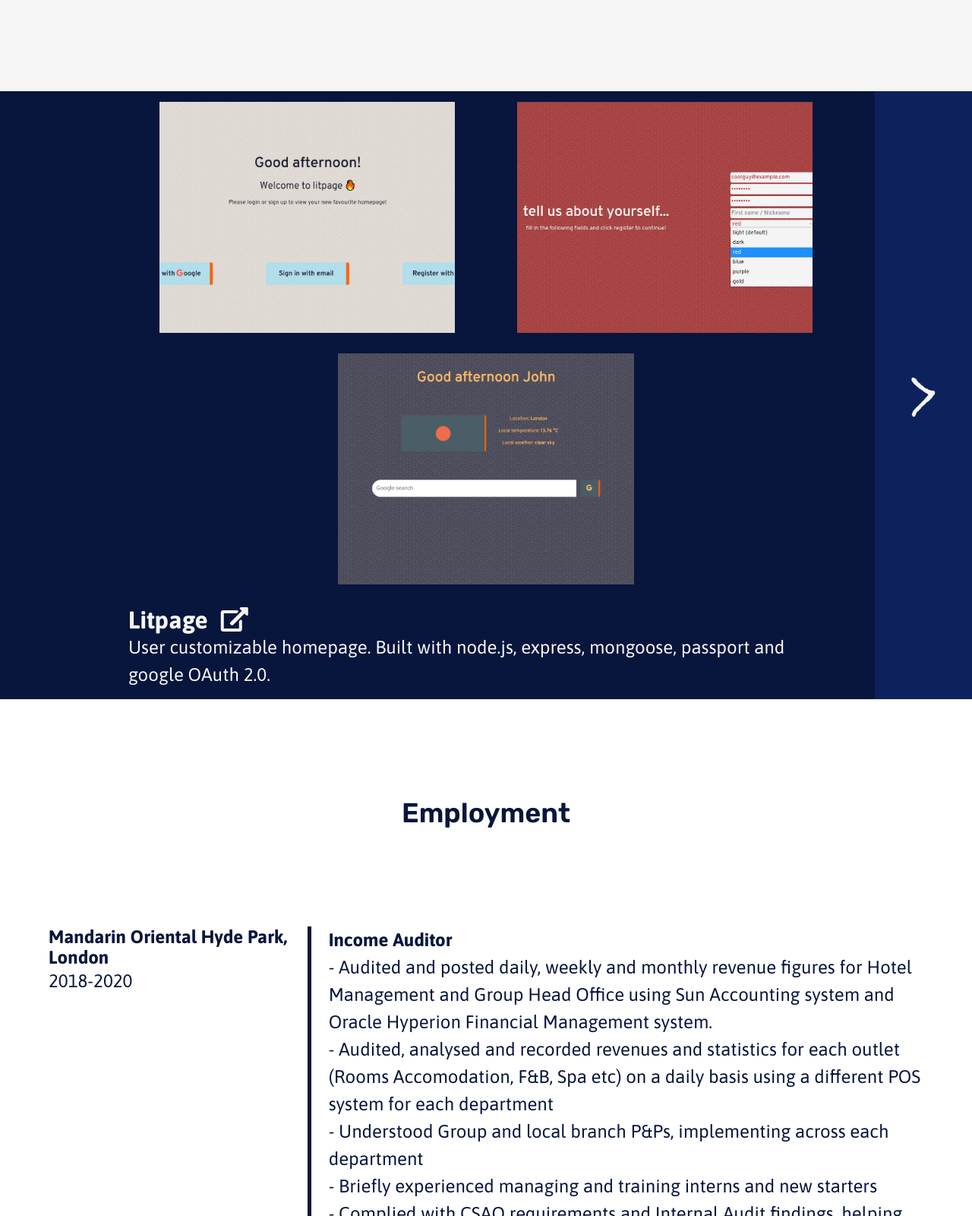
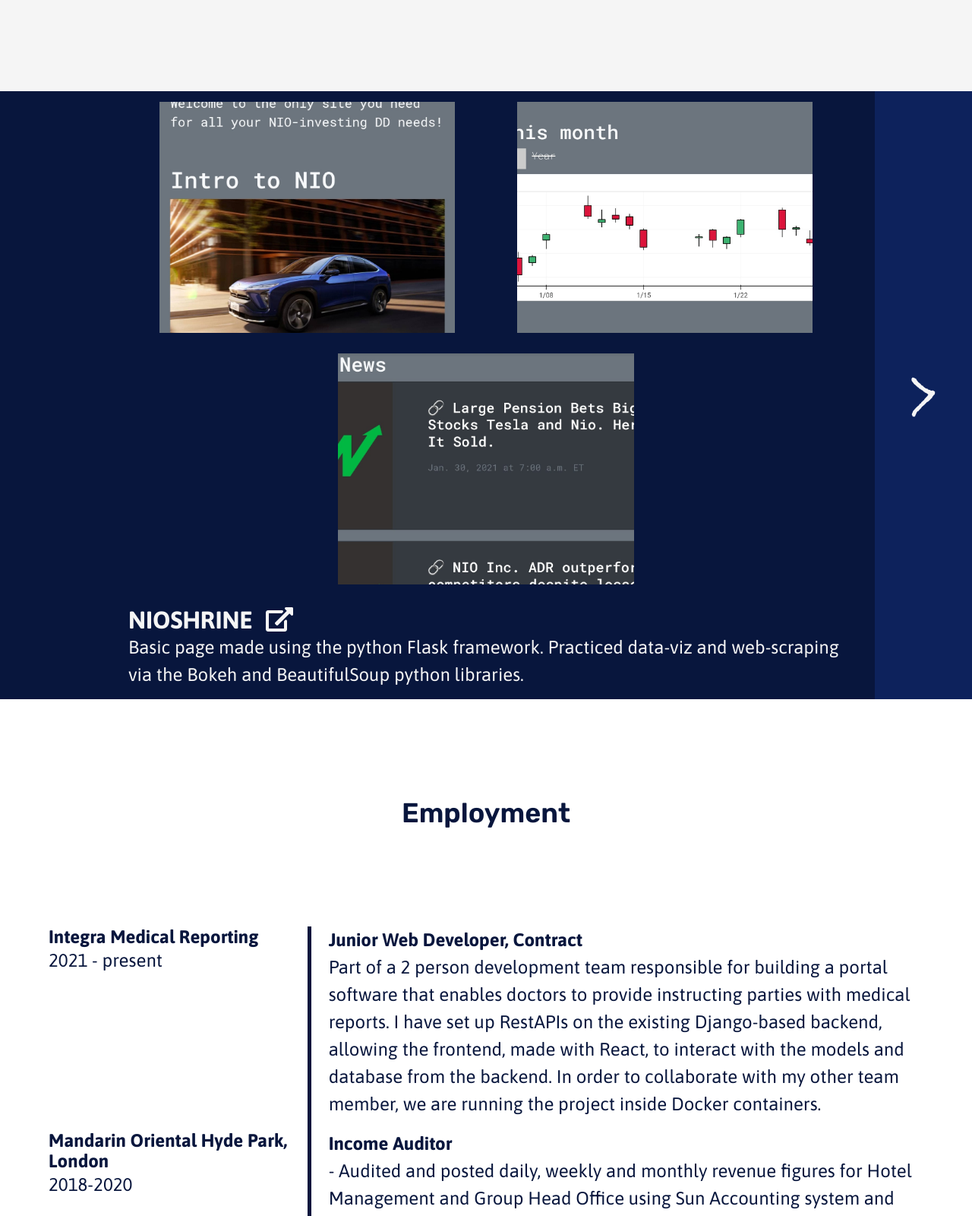
Before and after one commit to blaizeus/Personal-Site, a plain HTML site: page index.html in a window 1280 px wide. Shown: the part 1480-3080 px from the top of the page at 76% size. Drawn offline with Linux system fonts and the light colour scheme.

Commit message:
add new project and update about, exp and skills

```diff
--- a/index.html
+++ b/index.html
@@ -50,7 +50,7 @@
     <img class="img-bv" src="images/blaise.jpg" alt="blaizu">
       <div class="profile">
         <h1>About Me</h1>
-        <p>I am an Economics & Finance graduate from the University of York with a year and a half of experience working as an Income Auditor. More recently, I have learnt full stack web-development and am currently learning Python and French! I am looking for junior roles in web-development whilst also interested in broader software development, freelancing and finance.</p>
+        <p>I am an Economics & Finance graduate from the University of York with a year and a half of experience working as an Income Auditor. More recently, I have learnt full stack web-development and am currently working for a freelance client, using Python, Django, React and Docker amongst other technologies. I am looking to continue learning as much as possible and so, am interested in any junior web-development roles or freelance opportunities.</p>
         <p><strong>Name:</strong> Blaise Vellozzo</p>
         <p><strong>Location:</strong> United Kingdom</p>
         <p><strong>Age:</strong> 24</p>
@@ -64,6 +64,15 @@
       <h1>Projects</h1>
     </div>
     <div class="carousel-slide current-slide">
+      <img class="carousel-img-3" src="images/nio1.jpg" alt="nioshrin">
+      <img class="carousel-img-3" src="images/nio2.jpg" alt="nioshrine">
+      <img class="carousel-img-3" src="images/nio3.jpg" alt="nioshrine">
+      <div class="slide-info">
+        <h3><a href="https://nioshrine.herokuapp.com/">NIOSHRINE  <i class="fas fa-external-link-alt"></i></a></h3>
+        <p>Basic page made using the python Flask framework. Practiced data-viz and web-scraping via the Bokeh and BeautifulSoup python libraries.</p>
+      </div>
+    </div>
+    <div class="carousel-slide">
       <img class="carousel-img-3" src="images/lit-login.JPG" alt="litpage">
       <img class="carousel-img-3" src="images/lit-reg.JPG" alt="litpage">
       <img class="carousel-img-3" src="images/lit-home.JPG" alt="litpage">
@@ -111,8 +120,22 @@
 
 
 <section id="experience">
+
   <div class="container">
     <h1>Employment</h1>
+    <div class="card">
+      <div class="employer">
+        <h2>Integra Medical Reporting</h2>
+        <p>2021 - present</p>
+      </div>
+      <div class="position">
+        <p>
+          <strong>Junior Web Developer, Contract</strong>
+          <br>
+          Part of a 2 person development team responsible for building a portal software that enables doctors to provide instructing parties with medical reports. I have set up RestAPIs on the existing Django-based backend, allowing the frontend, made with React, to interact with the models and database from the backend. In order to collaborate with my other team member, we are running the project inside Docker containers.
+        </p>
+      </div>
+    </div>
     <div class="card">
       <div class="employer">
         <h2>Mandarin Oriental Hyde Park, London</h2>
@@ -209,6 +232,8 @@
         <li>Bootstrap <i class="fas fa-check"></i></li>
         <li>jQuery <i class="fas fa-check"></i></li>
         <li>Node.js <i class="fas fa-check"></i></li>
+        <li>Python <i class="fas fa-check"></i></li>
+        <li>Django <i class="fas fa-check"></i></li>
       </ul>
       <ul class="skill-list">
         <li>EJS Templating <i class="fas fa-check"></i></li>
@@ -219,6 +244,8 @@
         <li>Git <i class="fas fa-check"></i></li>
         <li>Github <i class="fas fa-check"></i></li>
         <li>Unix Command Line <i class="fas fa-check"></i></li>
+        <li>Flask <i class="fas fa-check"></i></li>
+        <li>Docker <i class="fas fa-check"></i></li>
       </ul>
     </div>
   </div>
```
Also changed, not shown: images/nio1.jpg (added), images/nio2.jpg (added), images/nio3.jpg (added).
